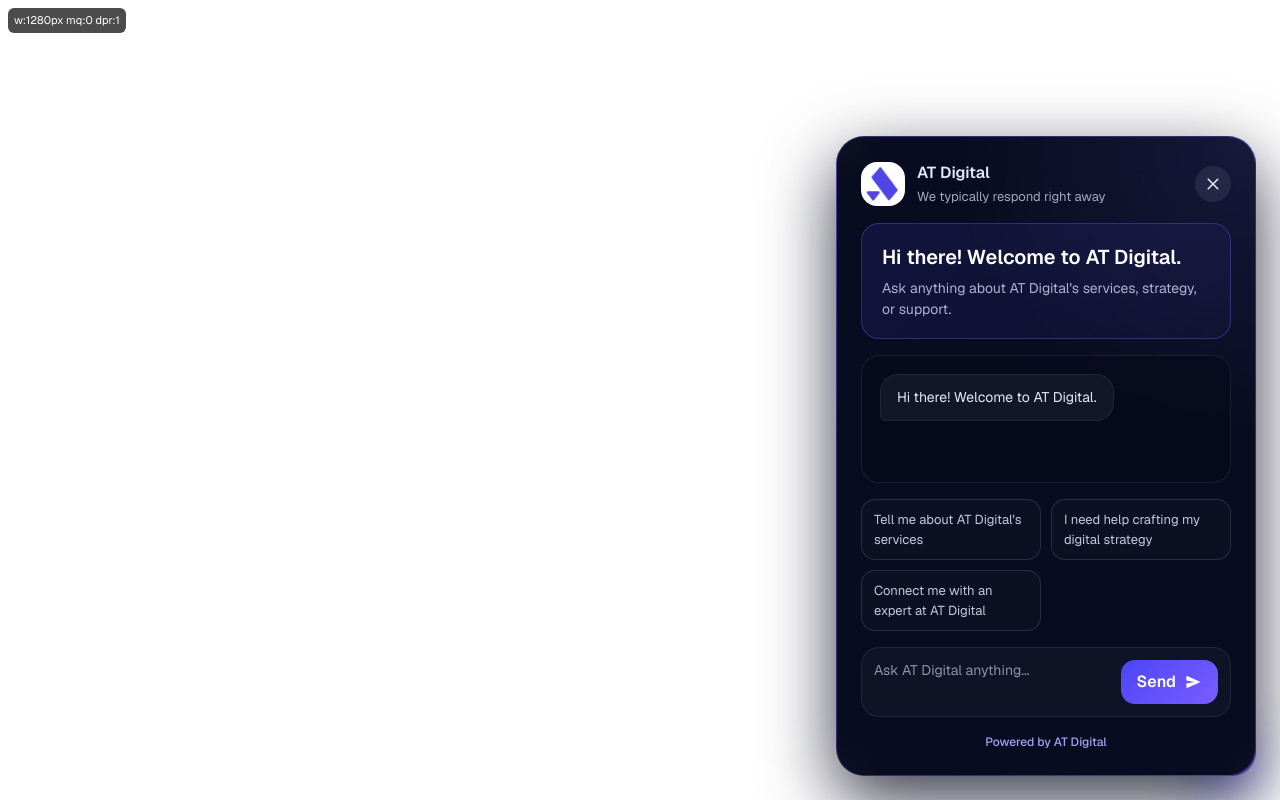
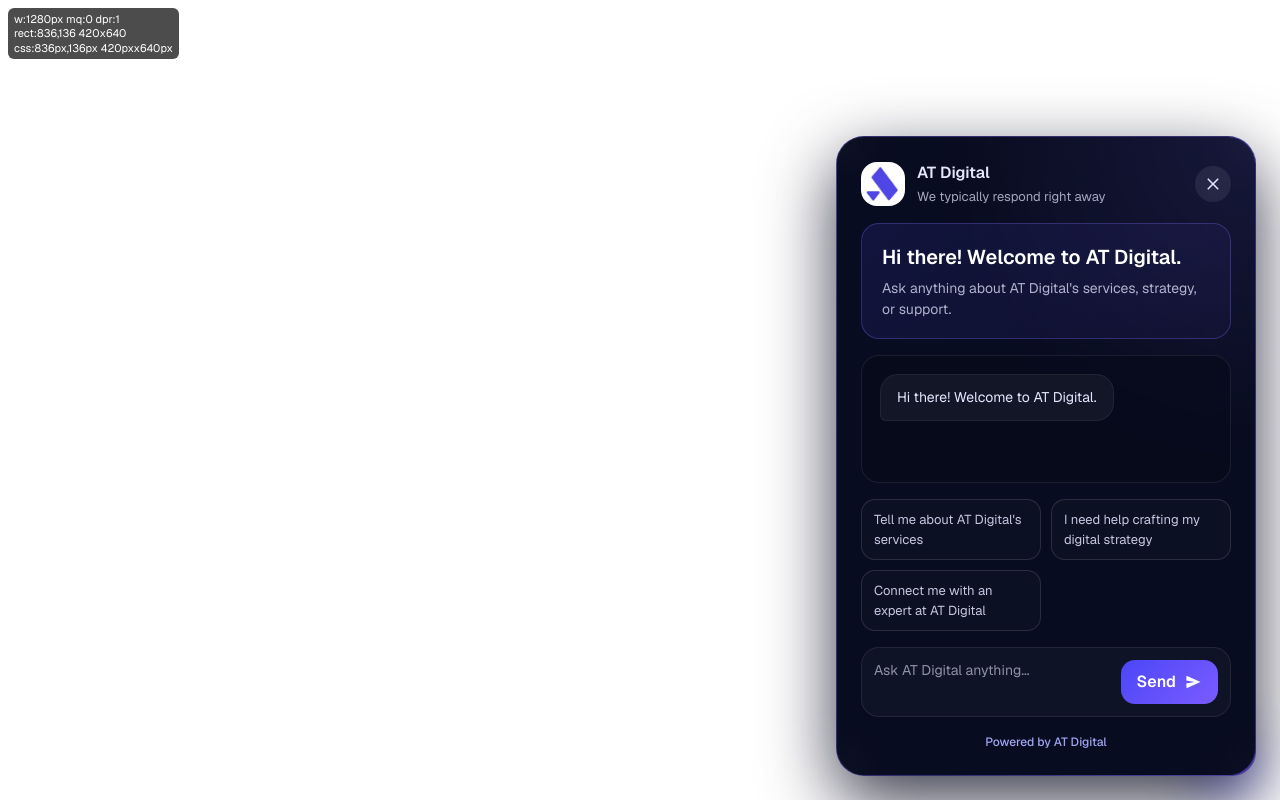
Before and after one commit to Sajeewa30/at-digital-chatbot, a Next.js app: page / in a window 1280 px wide. Both pictures are taken after a click on the button "Open chat". Built offline with nearby package versions, Linux system fonts and the light colour scheme.

Commit message:
feat: enhance debug information with additional CSS properties and dimensions

```diff
--- a/components/Chatbot.js
+++ b/components/Chatbot.js
@@ -149,7 +149,16 @@
   const [sending, setSending] = useState(false);
   const [hasFocus, setHasFocus] = useState(false);
   const [mounted, setMounted] = useState(false);
-  const [debug, setDebug] = useState({ w: 0, mq: false, dpr: 1 });
+  const [debug, setDebug] = useState({
+    w: 0,
+    mq: false,
+    dpr: 1,
+    rect: null,
+    top: "",
+    left: "",
+    width: "",
+    height: "",
+  });
   // CTAs persist per message; no global active gating
   // Typing speed for bot replies (milliseconds per character)
   // Adjust via `config.typingSpeedMs` when using the component.
@@ -207,10 +216,28 @@
     if (!mounted) return;
     const mql = window.matchMedia("(max-width: 640px)");
     const update = () => {
+      let rect = null;
+      let top = "";
+      let left = "";
+      let width = "";
+      let height = "";
+      if (open && containerRef.current) {
+        rect = containerRef.current.getBoundingClientRect();
+        const cs = window.getComputedStyle(containerRef.current);
+        top = cs.top;
+        left = cs.left;
+        width = cs.width;
+        height = cs.height;
+      }
       setDebug({
         w: window.innerWidth,
         mq: mql.matches,
         dpr: window.devicePixelRatio || 1,
+        rect,
+        top,
+        left,
+        width,
+        height,
       });
     };
     update();
@@ -220,7 +247,7 @@
       mql.removeEventListener("change", update);
       window.removeEventListener("resize", update);
     };
-  }, [mounted]);
+  }, [mounted, open]);
 
   // Clear any running typing interval on unmount
   useEffect(() => {
@@ -761,7 +788,17 @@
 
       {showDebug && (
         <div className="debug-badge" aria-hidden="true">
-          w:{debug.w}px mq:{debug.mq ? "1" : "0"} dpr:{debug.dpr}
+          <div>w:{debug.w}px mq:{debug.mq ? "1" : "0"} dpr:{debug.dpr}</div>
+          {debug.rect && (
+            <div>
+              rect:{Math.round(debug.rect.left)},{Math.round(debug.rect.top)} {Math.round(debug.rect.width)}x{Math.round(debug.rect.height)}
+            </div>
+          )}
+          {debug.rect && (
+            <div>
+              css:{debug.left},{debug.top} {debug.width}x{debug.height}
+            </div>
+          )}
         </div>
       )}
 
@@ -1130,6 +1167,7 @@
           border-radius: 6px;
           z-index: 2000;
           pointer-events: none;
+          line-height: 1.3;
         }
 
         @media (max-width: 640px) {
```
